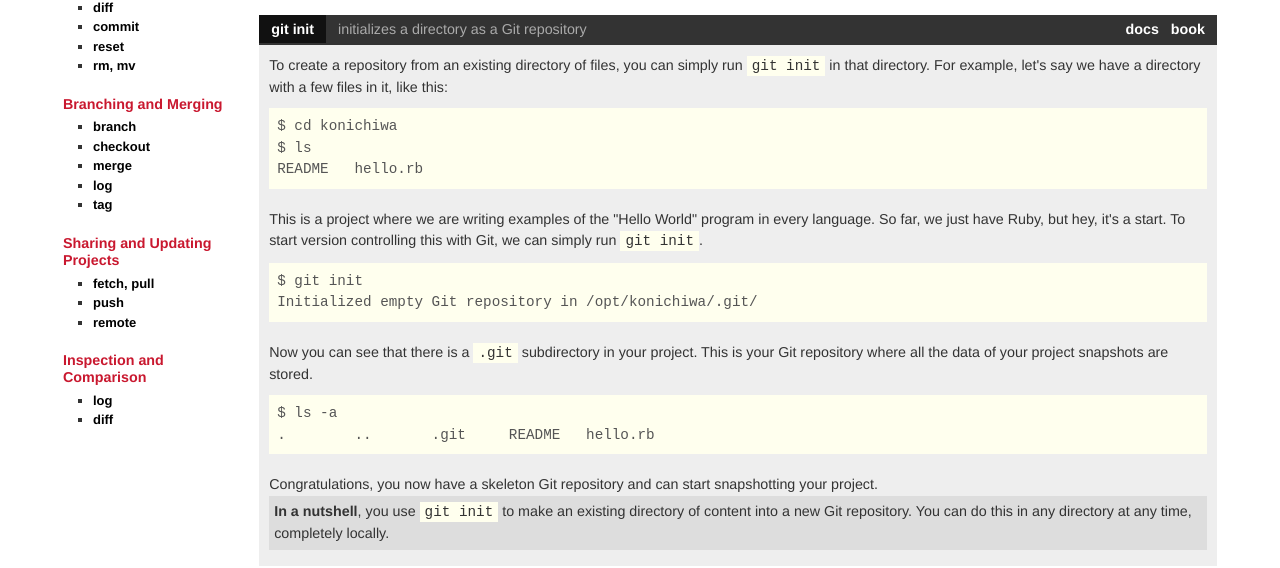
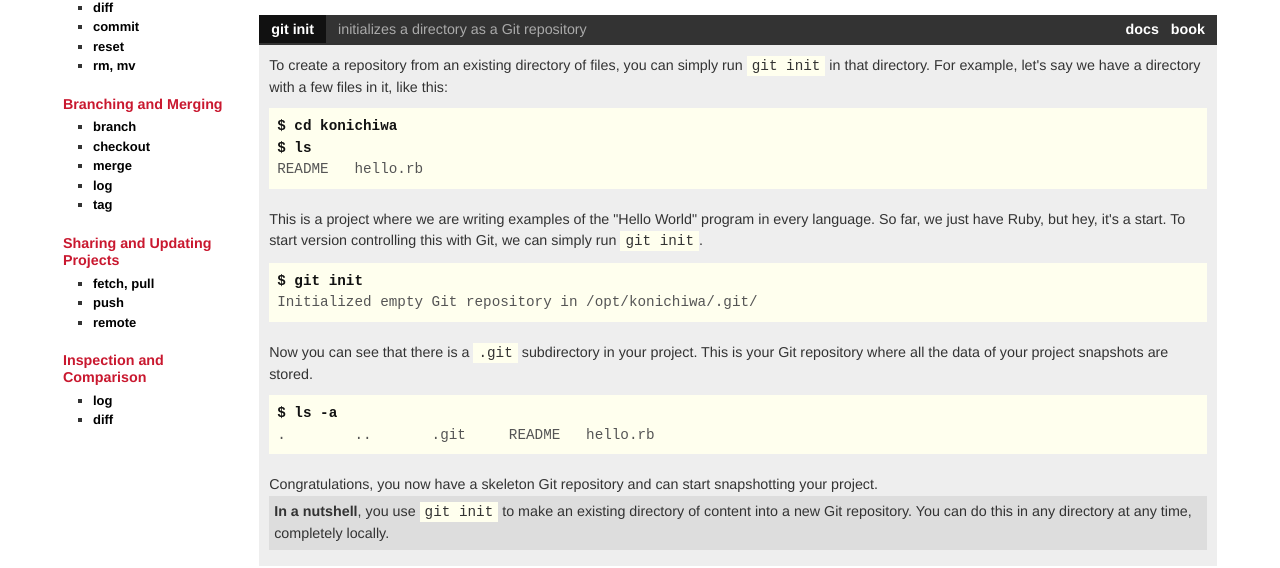
Before and after one commit to git/git-reference, a Jekyll site: the page built from creating/index.html, in a window 1280 px wide. Shown: the part 284-852 px from the top of the page. Built offline with Jekyll 4.4.1, drawn with Linux system fonts in a browser that asks for light colours; nearby versions of some CDN libraries; library files that are not in the unit come from our copies.

Commit message:
added some highlighting

```diff
--- a/creating/index.html
+++ b/creating/index.html
@@ -36,8 +36,8 @@ layout: reference
     let's say we have a directory with a few files in it, like this:
 
 <pre>
-$ cd konichiwa
-$ ls
+<b>$ cd konichiwa</b>
+<b>$ ls</b>
 README   hello.rb
 </pre>
 
@@ -47,7 +47,7 @@ README   hello.rb
     run <code>git init</code>.
 
 <pre>
-$ git init
+<b>$ git init</b>
 Initialized empty Git repository in /opt/konichiwa/.git/
 </pre>
 
@@ -56,7 +56,7 @@ Initialized empty Git repository in /opt/konichiwa/.git/
     project snapshots are stored.
 
 <pre>
-$ ls -a
+<b>$ ls -a</b>
 .        ..       .git     README   hello.rb
 </pre>
 
```
